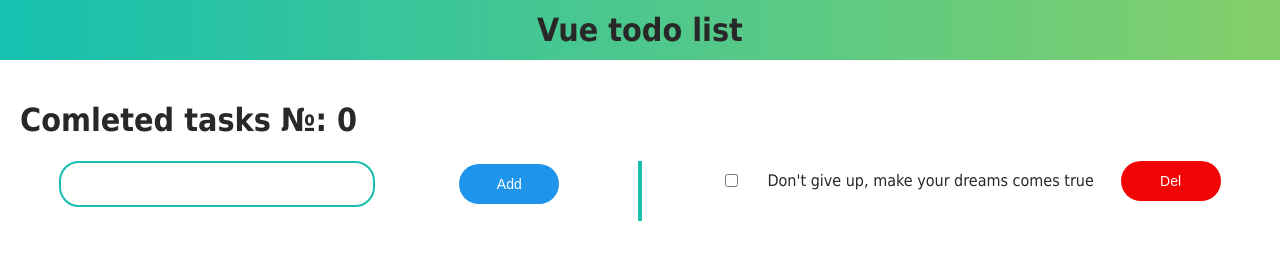
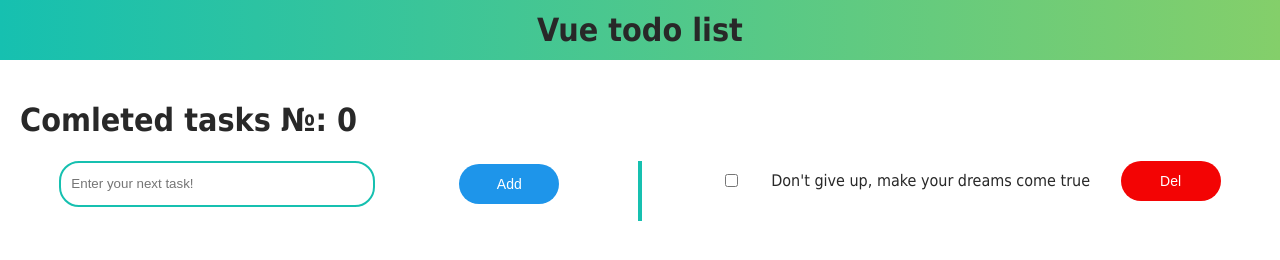
Before and after one commit to andriychernyukh/vue-todo-list, a plain HTML site: page index.html in a window 1280 px wide. Drawn offline with nearby package versions, Linux system fonts and the light colour scheme.

Commit message:
added placeholder for task input

```diff
--- a/index.html
+++ b/index.html
@@ -16,7 +16,7 @@
       <div class="container">
         <div class="add-task-side">
           <div class="add-task-input-block">
-            <input type="text" class="input" v-model="newTask" />
+            <input type="text" placeholder="Enter your next task!" class="input" v-model="newTask" />
             <button v-on:click="addTask(newTask)" class="btn add-btn">Add</button>
           </div>
         </div>
--- a/main.js
+++ b/main.js
@@ -5,7 +5,7 @@ let app = new Vue({
     tasks: [
       {
         isCompleted: false,
-        taskValue: "Don't give up, make your dreams comes true",
+        taskValue: "Don't give up, make your dreams come true",
       },
     ],
   },
```
